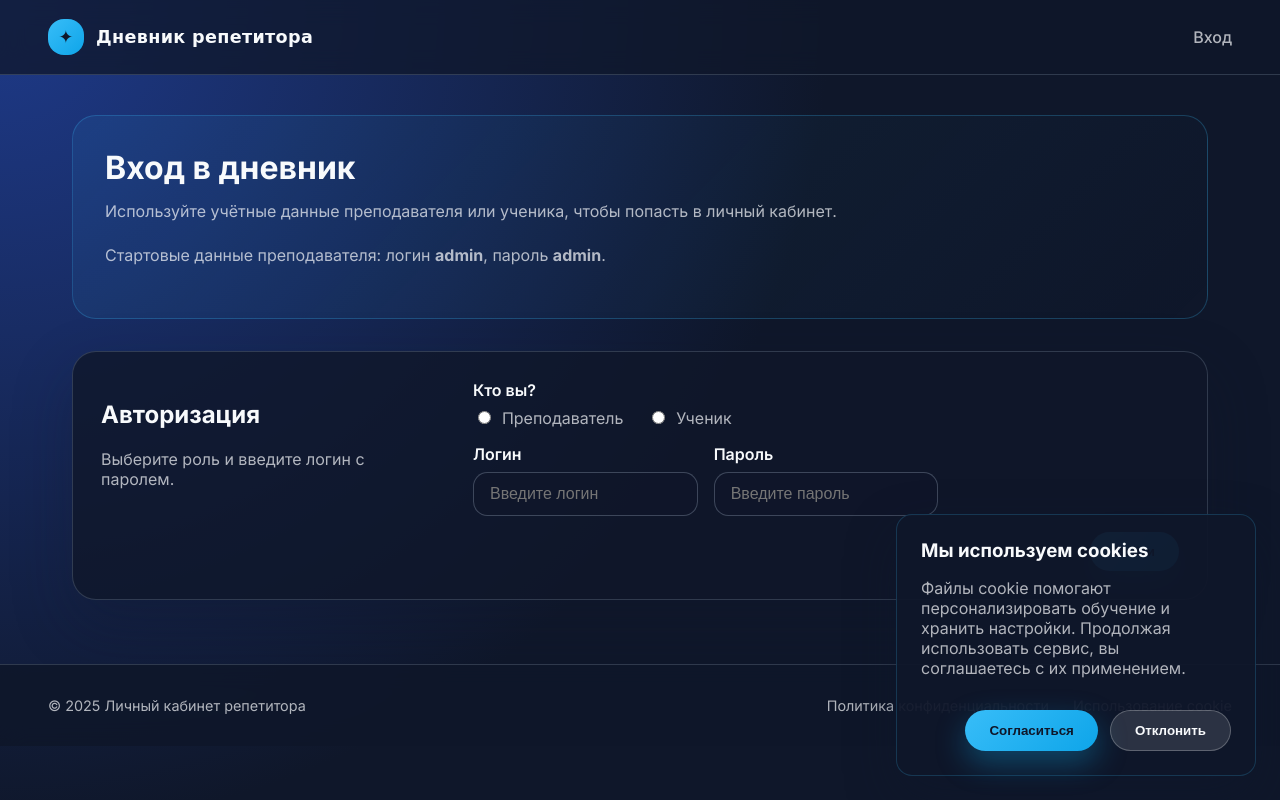
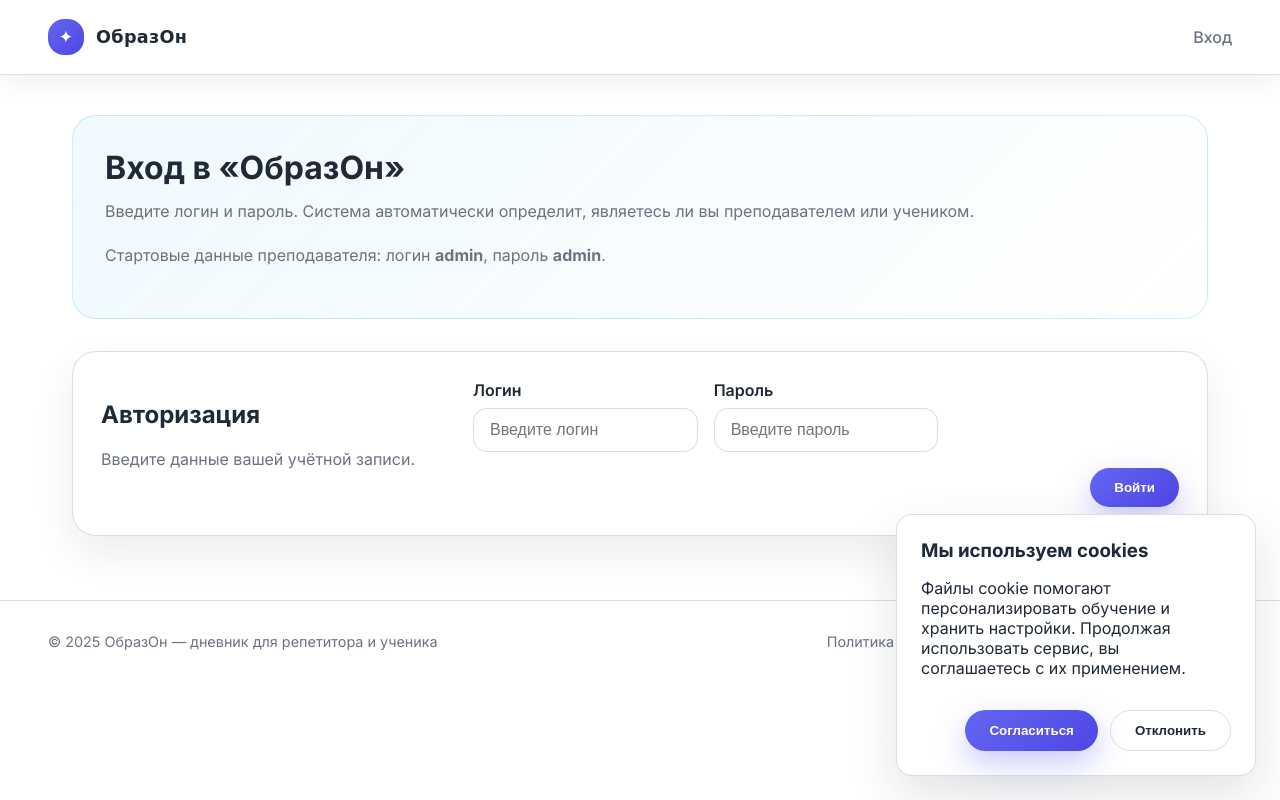
Before and after one commit to lakifuryyK/Tests, a Flask app: page /login in a window 1280 px wide. Run offline with Flask 3, Linux system fonts and the light colour scheme; some web fonts are replaced.

Commit message:
Rebrand ObrazOn with automated login and refreshed dashboards

```diff
--- a/tutor_diary/static/css/style.css
+++ b/tutor_diary/static/css/style.css
@@ -1,16 +1,16 @@
 :root {
-  --bg: #0f172a;
-  --bg-muted: #111c36;
-  --bg-card: rgba(15, 23, 42, 0.8);
-  --bg-light: #f8fafc;
-  --text: #f8fafc;
-  --text-muted: rgba(248, 250, 252, 0.7);
-  --accent: #38bdf8;
-  --accent-strong: #0ea5e9;
-  --success: #34d399;
-  --danger: #f87171;
-  --warning: #fbbf24;
-  --border: rgba(148, 163, 184, 0.25);
+  --bg: #ffffff;
+  --bg-muted: #f3f4f6;
+  --bg-card: #ffffff;
+  --bg-light: #eef2ff;
+  --text: #1f2937;
+  --text-muted: #6b7280;
+  --accent: #6366f1;
+  --accent-strong: #4f46e5;
+  --success: #16a34a;
+  --danger: #dc2626;
+  --warning: #f59e0b;
+  --border: rgba(148, 163, 184, 0.35);
   font-family: 'Inter', sans-serif;
 }
 
@@ -21,7 +21,7 @@
 body {
   margin: 0;
   min-height: 100vh;
-  background: radial-gradient(circle at top left, #1e3a8a, #0f172a 55%);
+  background: var(--bg);
   color: var(--text);
 }
 
@@ -34,12 +34,12 @@ a {
   justify-content: space-between;
   align-items: center;
   padding: 1.2rem 3rem;
-  background: rgba(15, 23, 42, 0.75);
-  backdrop-filter: blur(12px);
+  background: #ffffff;
   border-bottom: 1px solid var(--border);
   position: sticky;
   top: 0;
   z-index: 20;
+  box-shadow: 0 8px 24px rgba(15, 23, 42, 0.06);
 }
 
 .navbar__brand {
@@ -59,7 +59,7 @@ a {
   align-items: center;
   justify-content: center;
   font-size: 1.1rem;
-  color: var(--bg);
+  color: #ffffff;
 }
 
 .navbar__title {
@@ -140,8 +145,7 @@ a {
   color: var(--text-muted);
   font-size: 0.9rem;
   border-top: 1px solid var(--border);
-  background: rgba(15, 23, 42, 0.85);
-  backdrop-filter: blur(12px);
+  background: #ffffff;
 }
 
 .footer__links {
@@ -277,7 +282,7 @@ a {
   border-radius: 1.5rem;
   padding: 1.75rem;
   border: 1px solid var(--border);
-  box-shadow: 0 24px 60px rgba(15, 23, 42, 0.3);
+  box-shadow: 0 18px 40px rgba(15, 23, 42, 0.08);
 }
 
 .card--gradient {
@@ -348,7 +353,7 @@ textarea {
   border-radius: 0.9rem;
   border: 1px solid rgba(148, 163, 184, 0.35);
   padding: 0.75rem 1rem;
-  background: rgba(15, 23, 42, 0.6);
+  background: #ffffff;
   color: var(--text);
   font-size: 1rem;
 }
@@ -387,14 +392,14 @@ textarea:focus {
 
 .btn--primary {
   background: linear-gradient(135deg, var(--accent), var(--accent-strong));
-  color: #0f172a;
-  box-shadow: 0 12px 30px rgba(14, 165, 233, 0.35);
+  color: #ffffff;
+  box-shadow: 0 12px 30px rgba(99, 102, 241, 0.35);
 }
 
 .btn--ghost {
-  background: rgba(248, 250, 252, 0.12);
+  background: transparent;
   color: var(--text);
-  border: 1px solid rgba(248, 250, 252, 0.25);
+  border: 1px solid var(--border);
 }
 
 .btn:hover {
@@ -763,15 +768,15 @@ textarea:focus {
   bottom: 1.5rem;
   right: 1.5rem;
   max-width: 360px;
-  background: rgba(15, 23, 42, 0.95);
+  background: #ffffff;
   border-radius: 1rem;
   padding: 1.5rem;
-  box-shadow: 0 20px 50px rgba(15, 23, 42, 0.35);
-  border: 1px solid rgba(56, 189, 248, 0.2);
+  box-shadow: 0 20px 50px rgba(15, 23, 42, 0.12);
+  border: 1px solid var(--border);
   display: none;
   flex-direction: column;
   gap: 1rem;
-  color: var(--text-muted);
+  color: var(--text);
 }
 
 .cookie-banner__content h3 {
@@ -804,18 +809,6 @@ textarea:focus {
 
 .table-wrapper {
   overflow-x: auto;
-}
-
-.radio-group {
-  display: flex;
-  gap: 1.5rem;
-  flex-wrap: wrap;
-  color: var(--text-muted);
-}
-
-.radio-group input[type='radio'] {
-  accent-color: var(--accent);
-  margin-right: 0.4rem;
 }
 
 @media (max-width: 900px) {
--- a/tutor_diary/templates/base.html
+++ b/tutor_diary/templates/base.html
@@ -3,7 +3,7 @@
   <head>
     <meta charset="utf-8" />
     <meta name="viewport" content="width=device-width, initial-scale=1" />
-    <title>{% block title %}Дневник репетитора{% endblock %}</title>
+    <title>{% block title %}ОбразОн{% endblock %}</title>
     <link
       rel="stylesheet"
       href="https://fonts.googleapis.com/css2?family=Inter:wght@400;500;600;700&family=Unbounded:wght@600&display=swap"
@@ -13,8 +13,8 @@
   <body>
     <header class="navbar">
       <div class="navbar__brand">
-        <span class="navbar__logo">✦</span>
-        <span class="navbar__title">Дневник репетитора</span>
+        <span class="navbar__logo" aria-hidden="true">✦</span>
+        <span class="navbar__title">ОбразОн</span>
       </div>
       <nav class="navbar__menu">
         {% if session.get('role') == 'teacher' %}
@@ -47,7 +47,7 @@
       {% block content %}{% endblock %}
     </main>
     <footer class="footer">
-      <div>&copy; {{ now().year }} Личный кабинет репетитора</div>
+      <div>&copy; {{ now().year }} ОбразОн — дневник для репетитора и ученика</div>
       <div class="footer__links">
         <a href="#" class="footer__link">Политика конфиденциальности</a>
         <a href="#" class="footer__link">Использование cookie</a>
--- a/tutor_diary/templates/login.html
+++ b/tutor_diary/templates/login.html
@@ -1,13 +1,14 @@
 {% extends "base.html" %}
 
-{% block title %}Вход | Дневник репетитора{% endblock %}
+{% block title %}Вход | ОбразОн{% endblock %}
 
 {% block content %}
   <section class="hero">
     <div>
-      <h1>Вход в дневник</h1>
+      <h1>Вход в «ОбразОн»</h1>
       <p class="muted">
-        Используйте учётные данные преподавателя или ученика, чтобы попасть в личный кабинет.
+        Введите логин и пароль. Система автоматически определит, являетесь ли вы преподавателем или
+        учеником.
       </p>
       <p class="muted">Стартовые данные преподавателя: логин <strong>admin</strong>, пароль <strong>admin</strong>.</p>
     </div>
@@ -15,16 +16,9 @@
   <section class="panel panel--form">
     <div>
       <h2>Авторизация</h2>
-      <p class="muted">Выберите роль и введите логин с паролем.</p>
+      <p class="muted">Введите данные вашей учётной записи.</p>
     </div>
     <form method="post" class="form form--grid">
-      <div class="form__field form__field--wide">
-        <span>Кто вы?</span>
-        <div class="radio-group">
-          <label><input type="radio" name="role" value="teacher" required /> Преподаватель</label>
-          <label><input type="radio" name="role" value="student" /> Ученик</label>
-        </div>
-      </div>
       <label class="form__field">
         <span>Логин</span>
         <input name="username" type="text" placeholder="Введите логин" required />
--- a/tutor_diary/templates/payments.html
+++ b/tutor_diary/templates/payments.html
@@ -1,5 +1,5 @@
 {% extends "base.html" %}
-{% block title %}Платежи — Дневник репетитора{% endblock %}
+{% block title %}Платежи — ОбразОн{% endblock %}
 {% block content %}
 <section class="panel panel--form">
   <div>
--- a/tutor_diary/templates/sessions.html
+++ b/tutor_diary/templates/sessions.html
@@ -1,5 +1,5 @@
 {% extends "base.html" %}
-{% block title %}Занятия — Дневник репетитора{% endblock %}
+{% block title %}Занятия — ОбразОн{% endblock %}
 {% block content %}
 <section class="panel panel--form">
   <div>
--- a/tutor_diary/templates/students.html
+++ b/tutor_diary/templates/students.html
@@ -1,5 +1,5 @@
 {% extends "base.html" %}
-{% block title %}Ученики — Дневник репетитора{% endblock %}
+{% block title %}Ученики — ОбразОн{% endblock %}
 {% block content %}
 <section class="panel panel--form">
   <div>
--- a/tutor_diary/views.py
+++ b/tutor_diary/views.py
@@ -1,7 +1,7 @@
 from __future__ import annotations
 
-from calendar import Calendar
-from datetime import date, datetime
+from calendar import Calendar, monthrange
+from datetime import date, datetime, timedelta
 from functools import wraps
 
 from flask import (
@@ -23,6 +23,21 @@ bp = Blueprint("diary", __name__)
 
 TEACHER_ROLE = "teacher"
 STUDENT_ROLE = "student"
+
+MONTH_NAMES = {
+    1: "Январь",
+    2: "Февраль",
+    3: "Март",
+    4: "Апрель",
+    5: "Май",
+    6: "Июнь",
+    7: "Июль",
+    8: "Август",
+    9: "Сентябрь",
+    10: "Октябрь",
+    11: "Ноябрь",
+    12: "Декабрь",
+}
 
 
 def login_required(role: str):
@@ -47,14 +62,82 @@ def index():
     if role != TEACHER_ROLE:
         return redirect(url_for("diary.login"))
 
+    today = datetime.utcnow().date()
     student_count = Student.query.count()
     session_count = Session.query.count()
     payment_total = db.session.query(db.func.coalesce(db.func.sum(Payment.amount), 0)).scalar()
     assignments_open = Assignment.query.filter(Assignment.status != "completed").count()
     upcoming_sessions = (
-        Session.query.filter(Session.date >= datetime.utcnow().date())
-        .order_by(Session.date.asc())
+        Session.query.filter(Session.date >= today)
+        .order_by(Session.date.asc(), Session.start_time.asc())
         .limit(5)
+        .all()
+    )
+
+    target_year = request.args.get("year", type=int) or today.year
+    target_month = request.args.get("month", type=int) or today.month
+    if target_month < 1:
+        target_month = 12
+        target_year -= 1
+    elif target_month > 12:
+        target_month = 1
+        target_year += 1
+
+    month_label = MONTH_NAMES[target_month]
+    prev_month = 12 if target_month == 1 else target_month - 1
+    prev_year = target_year - 1 if target_month == 1 else target_year
+    next_month = 1 if target_month == 12 else target_month + 1
+    next_year = target_year + 1 if target_month == 12 else target_year
+
+    calendar_builder = Calendar(firstweekday=0)
+    calendar_month: list[list[date | None]] = []
+    for week in calendar_builder.monthdatescalendar(target_year, target_month):
+        calendar_month.append([day if day.month == target_month else None for day in week])
+
+    first_day = date(target_year, target_month, 1)
+    last_day = date(target_year, target_month, monthrange(target_year, target_month)[1])
+    calendar_sessions = (
+        Session.query.filter(Session.date >= first_day, Session.date <= last_day)
+        .order_by(Session.date.asc(), Session.start_time.asc())
+        .all()
+    )
+    sessions_by_day: dict[date, list[Session]] = {}
+    for lesson in calendar_sessions:
+        sessions_by_day.setdefault(lesson.date, []).append(lesson)
+
+    assignments_due_soon = (
+        Assignment.query.filter(
+            Assignment.status != "completed",
+            Assignment.due_date.isnot(None),
+            Assignment.due_date >= today,
+            Assignment.due_date <= today + timedelta(days=7),
+        )
+        .order_by(Assignment.due_date.asc(), Assignment.title.asc())
+        .all()
+    )
+
+    thirty_days_ago = today - timedelta(days=30)
+    students_needing_attention: list[dict[str, object]] = []
+    for student in Student.query.order_by(Student.full_name.asc()).all():
+        last_payment = (
+            Payment.query.filter_by(student_id=student.id)
+            .order_by(Payment.paid_on.desc())
+            .first()
+        )
+        if not last_payment or last_payment.paid_on < thirty_days_ago:
+            days_since = (today - last_payment.paid_on).days if last_payment else None
+            students_needing_attention.append(
+                {
+                    "student": student,
+                    "last_payment": last_payment,
+                    "days_since": days_since,
+                }
+            )
+
+    students_needing_attention = students_needing_attention[:5]
+    sessions_today = (
+        Session.query.filter(Session.date == today)
+        .order_by(Session.start_time.asc())
         .all()
     )
 
@@ -65,6 +148,18 @@ def index():
         payment_total=payment_total,
         upcoming_sessions=upcoming_sessions,
         assignments_open=assignments_open,
+        calendar_month=calendar_month,
+        month_label=month_label,
+        target_year=target_year,
+        target_month=target_month,
+        prev_month=prev_month,
+        prev_year=prev_year,
+        next_month=next_month,
+        next_year=next_year,
+        sessions_by_day=sessions_by_day,
+        assignments_due_soon=assignments_due_soon,
+        students_needing_attention=students_needing_attention,
+        sessions_today=sessions_today,
     )
 
 
@@ -246,30 +341,26 @@ def manage_payments():
 @bp.route("/login", methods=["GET", "POST"])
 def login():
     if request.method == "POST":
-        role = request.form.get("role")
         username = request.form.get("username", "").strip()
         password = request.form.get("password", "")
 
-        if role == TEACHER_ROLE:
-            teacher = Teacher.query.filter_by(username=username).first()
-            if teacher and teacher.check_password(password):
-                session.clear()
-                session["role"] = TEACHER_ROLE
-                session["teacher_id"] = teacher.id
-                flash("Добро пожаловать, преподаватель!", "success")
-                return redirect(url_for("diary.index"))
-            flash("Неверный логин или пароль преподавателя.", "danger")
-        elif role == STUDENT_ROLE:
-            student = Student.query.filter_by(username=username).first()
-            if student and student.check_password(password):
-                session.clear()
-                session["role"] = STUDENT_ROLE
-                session["student_id"] = student.id
-                flash("Добро пожаловать в личный кабинет!", "success")
-                return redirect(url_for("diary.student_board"))
-            flash("Неверные данные ученика.", "danger")
-        else:
-            flash("Выберите тип пользователя.", "warning")
+        teacher = Teacher.query.filter_by(username=username).first()
+        if teacher and teacher.check_password(password):
+            session.clear()
+            session["role"] = TEACHER_ROLE
+            session["teacher_id"] = teacher.id
+            flash("Добро пожаловать, преподаватель!", "success")
+            return redirect(url_for("diary.index"))
+
+        student = Student.query.filter_by(username=username).first()
+        if student and student.check_password(password):
+            session.clear()
+            session["role"] = STUDENT_ROLE
+            session["student_id"] = student.id
+            flash("Добро пожаловать в личный кабинет!", "success")
+            return redirect(url_for("diary.student_board"))
+
+        flash("Не удалось войти: проверьте логин и пароль.", "danger")
 
     return render_template("login.html")
 
@@ -306,28 +397,13 @@ def student_board():
 
     target_year = request.args.get("year", type=int) or today.year
     target_month = request.args.get("month", type=int) or today.month
-    month_names = {
-        1: "Январь",
-        2: "Февраль",
-        3: "Март",
-        4: "Апрель",
-        5: "Май",
-        6: "Июнь",
-        7: "Июль",
-        8: "Август",
-        9: "Сентябрь",
-        10: "Октябрь",
-        11: "Ноябрь",
-        12: "Декабрь",
-    }
-
     if target_month < 1:
         target_month = 12
         target_year -= 1
     elif target_month > 12:
         target_month = 1
         target_year += 1
-    month_label = month_names[target_month]
+    month_label = MONTH_NAMES[target_month]
     prev_month = 12 if target_month == 1 else target_month - 1
     prev_year = target_year - 1 if target_month == 1 else target_year
     next_month = 1 if target_month == 12 else target_month + 1
@@ -337,9 +413,12 @@ def student_board():
     for week in calendar_builder.monthdatescalendar(target_year, target_month):
         calendar_month.append([day if day.month == target_month else None for day in week])
 
+    first_day = date(target_year, target_month, 1)
+    last_day = date(target_year, target_month, monthrange(target_year, target_month)[1])
     sessions_by_day: dict[date, list[Session]] = {}
     for session_entry in student.sessions:
-        sessions_by_day.setdefault(session_entry.date, []).append(session_entry)
+        if first_day <= session_entry.date <= last_day:
+            sessions_by_day.setdefault(session_entry.date, []).append(session_entry)
 
     assignments = (
         Assignment.query.filter_by(student_id=student.id)
```
Also changed, not shown: other parts of tutor_diary/static/css/style.css (+38 -32 lines), tutor_diary/templates/index.html (+114 -3 lines), README.md.
